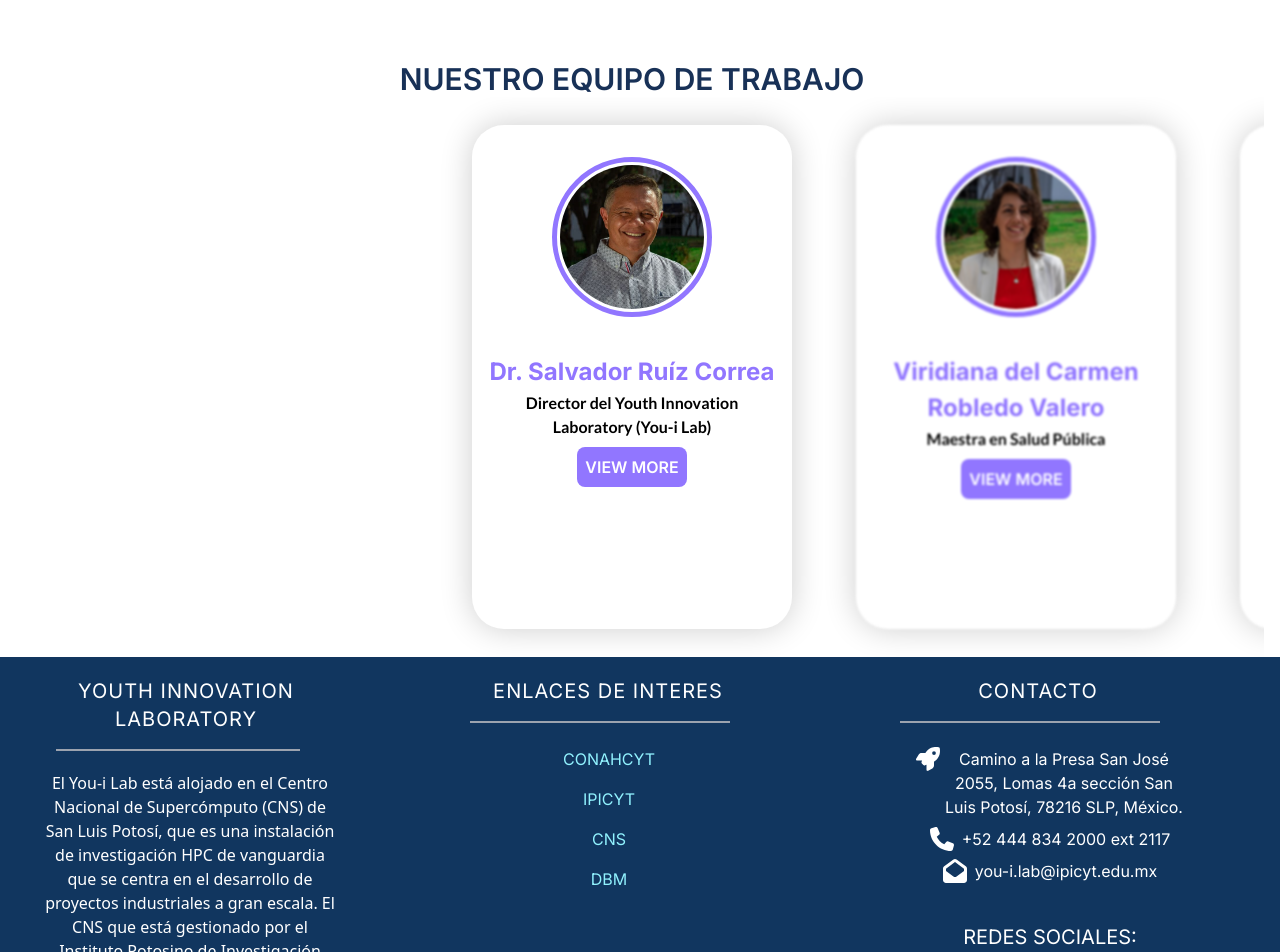
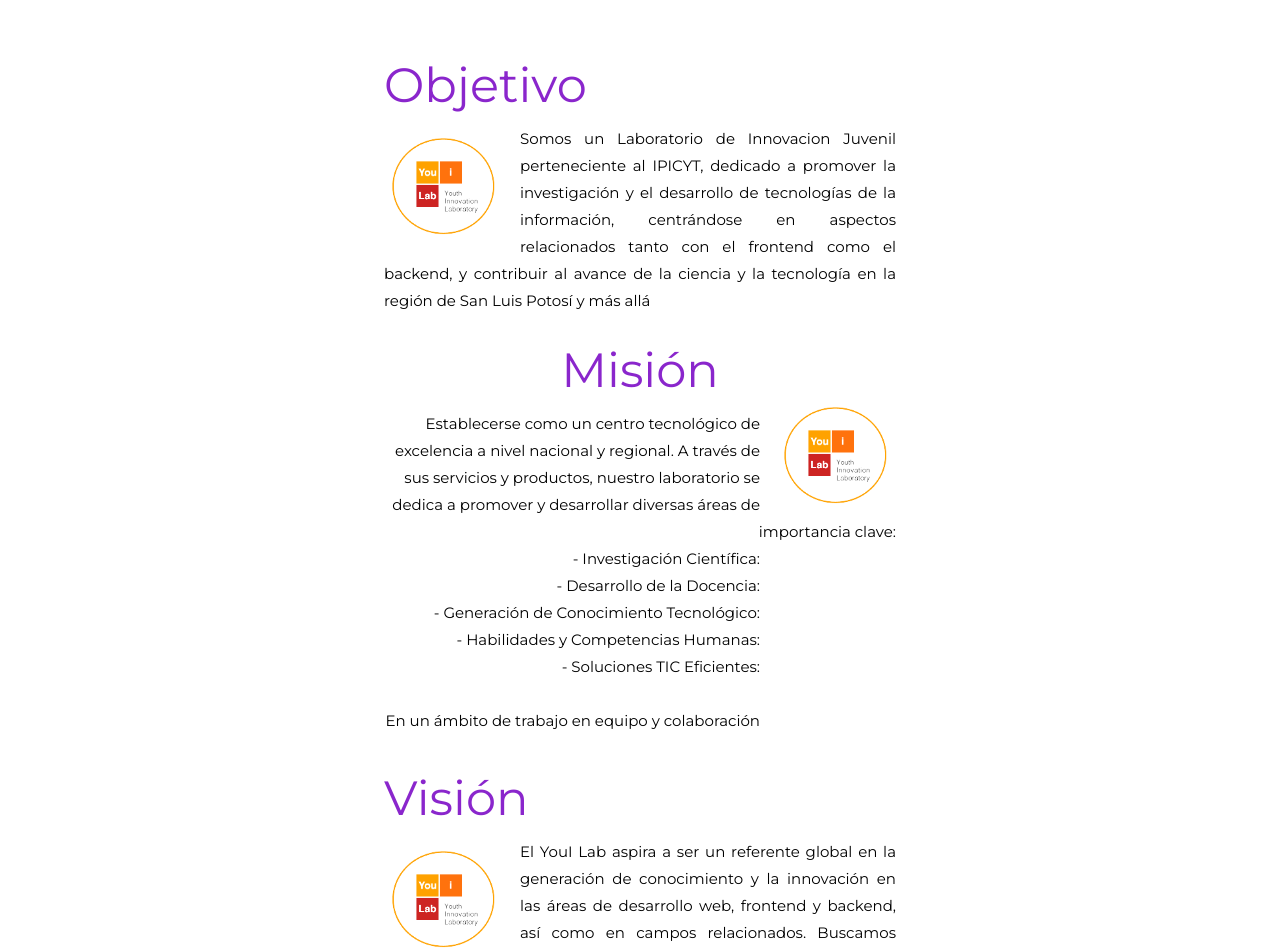
Before and after one commit to Martinvega17/you-ilab-next, a Next.js app: page /About in a window 1280 px wide. Shown: the part 1520-2472 px from the top of the page. Built offline with nearby package versions, Linux system fonts and the light colour scheme; what tailwindcss-animated would draw is missing.

Commit message:
actualizar page about

```diff
--- a/app/About/page.jsx
+++ b/app/About/page.jsx
@@ -1,5 +1,5 @@
 import Card from '../../components/SwiperCarousel';
-import team from '@/assets/team.jpg';
+import logo from '@/assets/logos/logo.png'
 import nosotros from '@/assets/footer/nosotros.jpg';
 import about from '@/assets/footer/about.jpg';
 import Image from 'next/image';
@@ -12,8 +12,8 @@ const About = () => {
             <div className="about">
 
                 <div
-                        className="h-[23rem] sm:h-[20rem] md:h-[18rem] lg:h-[20rem] xl:h-[25rem] w-full flex justify-center items-center"
-                        style={{
+                    className="h-[23rem] sm:h-[20rem] md:h-[18rem] lg:h-[20rem] xl:h-[25rem] w-full flex justify-center items-center"
+                    style={{
                         backgroundImage: `url(${about.src})`,
                         backgroundSize: "100% ",
                     }}
@@ -48,6 +48,75 @@ const About = () => {
                 </div>
             </div>
 
+            <div className="px-4 py-8 sm:py-4 lg:px-24 xl:px-96">
+                <div className="text-left">
+                    <h2 className="font-MontserratRegular text-[#8A26CC] text-4xl sm:text-5xl">
+                        Objetivo
+                    </h2>
+                </div>
+                <div className="text-[15px] leading-[27px] text-justify mt-4">
+                    <div className="float-left mr-4">
+                        <Image src={logo} alt='Mision' height={140} width={120} />
+                    </div>
+                    <p className="font-MontserratRegular">
+                        Somos un Laboratorio de Innovacion Juvenil perteneciente al IPICYT, dedicado a promover la investigación y el desarrollo de tecnologías de la información, centrándose en aspectos relacionados tanto con el frontend como el backend, y contribuir al avance de la ciencia y la tecnología en la región de San Luis Potosí y más allá
+                    </p>
+                </div>
+            </div>
+
+            <div className="px-4 py-8 sm:py-4 lg:px-24 xl:px-96">
+                <div className="text-center">
+                    <h2 className="font-MontserratRegular text-[#8A26CC] text-4xl sm:text-5xl">
+                        Misión
+                    </h2>
+                </div>
+                <div className="float-right ml-4">
+                        <Image src={logo} alt='Mision' height={140} width={120} />
+                    </div>
+                <div className="text-[15px] leading-[27px] text-justify mt-4">
+                    <p className="font-MontserratRegular text-right">
+                        Establecerse como un centro tecnológico de excelencia a nivel nacional y regional. A través de sus servicios y productos, nuestro laboratorio se dedica a promover y desarrollar diversas áreas de importancia clave:
+                    </p>
+                    <ul className="font-MontserratRegular text-right mr-[136px]">
+                        <li> - Investigación Científica:</li>
+                        <li> - Desarrollo de la Docencia:</li>
+                        <li> - Generación de Conocimiento Tecnológico:</li>
+                        <li> - Habilidades y Competencias Humanas:</li>
+                        <li> - Soluciones TIC Eficientes:</li>
+                    </ul>
+                    <br />
+                    <p className="font-MontserratRegular text-right mb-2 mr-[136px]">
+                        En un ámbito de trabajo en equipo y colaboración
+                    </p>
+
+
+                </div>
+            </div>
+
+
+
+
+
+            <div className="px-4 py-8 sm:py-4 lg:px-24 xl:px-96">
+                <div className="text-left">
+                    <h2 className="font-MontserratRegular text-[#8A26CC] text-4xl sm:text-5xl">
+                        Visión
+                    </h2>
+                </div>
+                <div className="text-[15px] leading-[27px] text-justify mt-4">
+                    <div className="float-left mr-4">
+                        <Image src={logo} alt='Mision' height={140} width={120} />
+                    </div>
+                    <p className="font-MontserratRegular">
+                        El YouI Lab aspira a ser un referente global en la generación de conocimiento y la innovación en las áreas de desarrollo web, frontend y backend, así como en campos relacionados. Buscamos liderar la investigación en tecnologías emergentes, la inteligencia artificial, la ciberseguridad y otros dominios clave de la informática. Nuestra visión incluye la transferencia efectiva de este conocimiento a la industria y la sociedad, impulsando así el desarrollo tecnológico en la región y contribuyendo al progreso económico y social.
+                    </p>
+                </div>
+            </div>
+
+
+
+
+
 
 
             <div className="md:mr-4 mt-4">
--- a/app/globals.css
+++ b/app/globals.css
@@ -21,6 +21,11 @@
 @font-face {
   font-family: "Montserrat-Regular";
   src: url("../fonts/Montserrat-Regular.ttf");
+}
+
+@font-face {
+  font-family: "Montserrat-SemiBoldItalic";
+  src: url("../fonts/Montserrat-SemiBoldItalic.ttf");
 }
 
 @font-face {
--- a/tailwind.config.js
+++ b/tailwind.config.js
@@ -17,6 +17,7 @@ module.exports = {
         MontserratRegular: "Montserrat-Regular",
         MontserratThin: "Montserrat-Thin",
         MontserratThinItalic: "Montserrat-ThinItalic",
+        MontserratSemiBoldItalic: "Montserrat-SemiBoldItalic",
       },
       colors: {
         hoverColor: "#ffaa17",
```
Also changed, not shown: app/assets/logos/logo.png (added), fonts/Montserrat-SemiBoldItalic.ttf (added).
